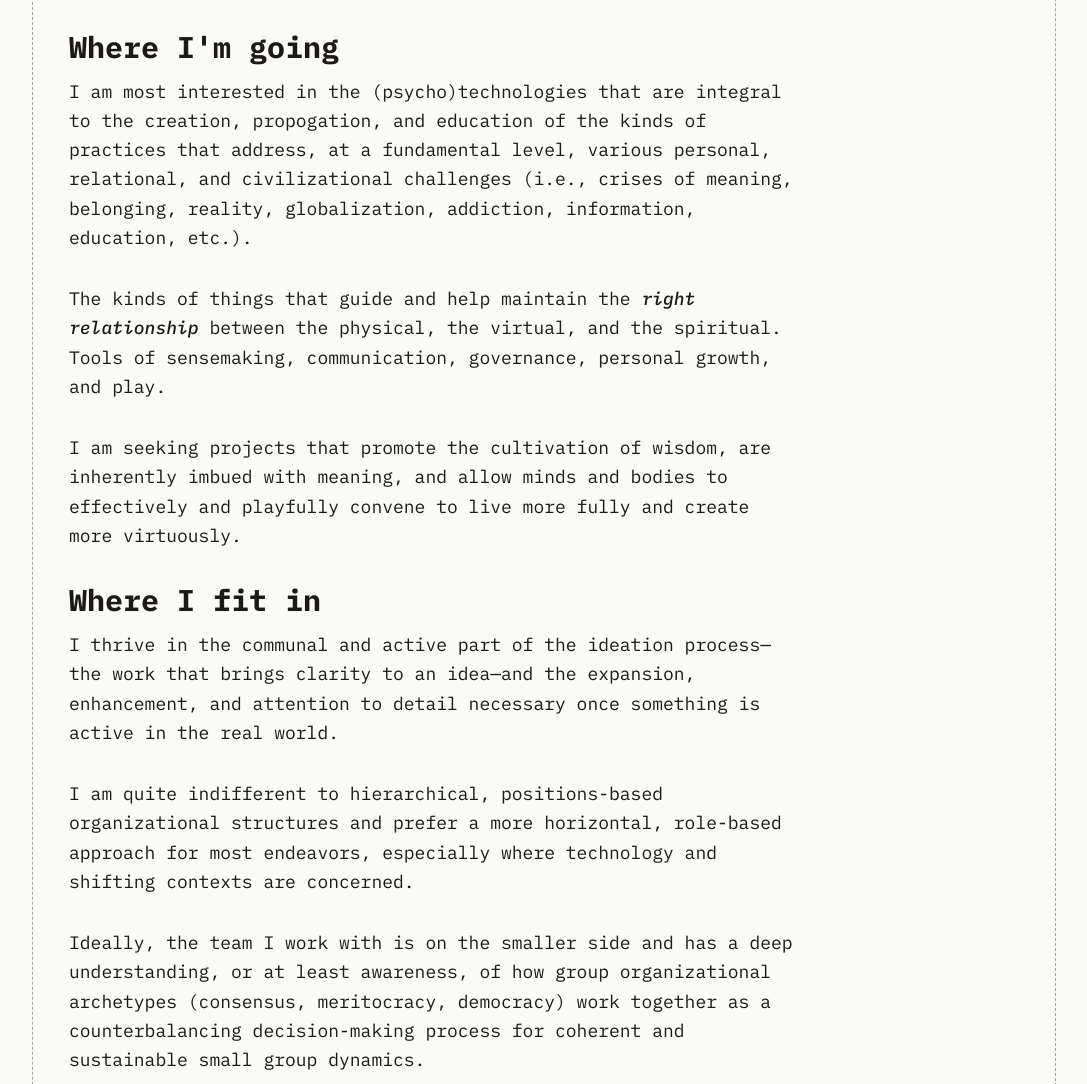
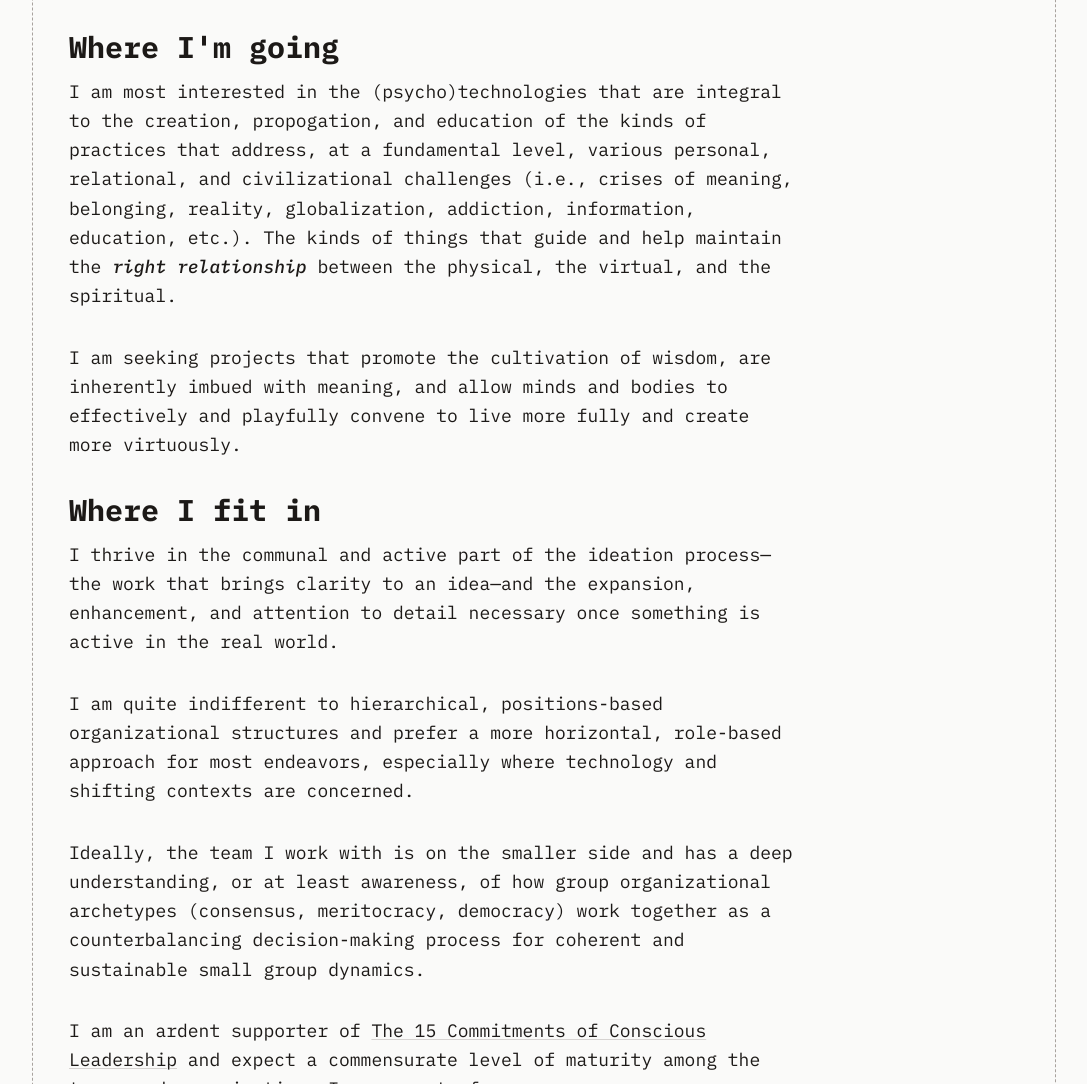
Before and after one commit to gigawatson/exploriter, a website: page about/index.html in a window 1280 px wide. Shown: the part 1854-2938 px from the top of the page, without its empty margins (96-1183 px from the left). Drawn offline with Linux system fonts and the light colour scheme.

Commit message:
Update index.html

```diff
--- a/about/index.html
+++ b/about/index.html
@@ -94,8 +94,7 @@
 				<p class="mb-8">I am currently invested in (and investigating) various projects, DAOs, NFTs, and tokens in the Bitcoin and Ethereum ecosystems.</p>
 				<p class="mb-8">I maintain a diverse movement practice that includes kettlebell training, rope flow, stability ball, elements of qigong, bodyweight floor movements, breathwork, and all the fresh air, sunshine, and grounding I can get.</p>
 				<h2 class="font-bold text-2xl sm:text-3xl mb-3">Where I'm going</h2>
-				<p class="mb-8">I am most interested in the (psycho)technologies that are integral to the creation, propogation, and education of the kinds of practices that address, at a fundamental level, various personal, relational, and civilizational challenges (i.e., crises of meaning, belonging, reality, globalization, addiction, information, education, etc.).</p>
-				<p class="mb-8">The kinds of things that guide and help maintain the <em>right relationship</em> between the physical, the virtual, and the spiritual. Tools of sensemaking, communication, governance, personal growth, and play.</p>
+				<p class="mb-8">I am most interested in the (psycho)technologies that are integral to the creation, propogation, and education of the kinds of practices that address, at a fundamental level, various personal, relational, and civilizational challenges (i.e., crises of meaning, belonging, reality, globalization, addiction, information, education, etc.). The kinds of things that guide and help maintain the <em>right relationship</em> between the physical, the virtual, and the spiritual.</p>
 				<p class="mb-8">I am seeking projects that promote the cultivation of wisdom, are inherently imbued with meaning, and allow minds and bodies to effectively and playfully convene to live more fully and create more virtuously.</p>
 				<h2 class="font-bold text-2xl sm:text-3xl mb-3">Where I fit in</h2>
 				<p class="mb-8">I thrive in the communal and active part of the ideation process—the work that brings clarity to an idea—and the expansion, enhancement, and attention to detail necessary once something is active in the real world.</p>
```
